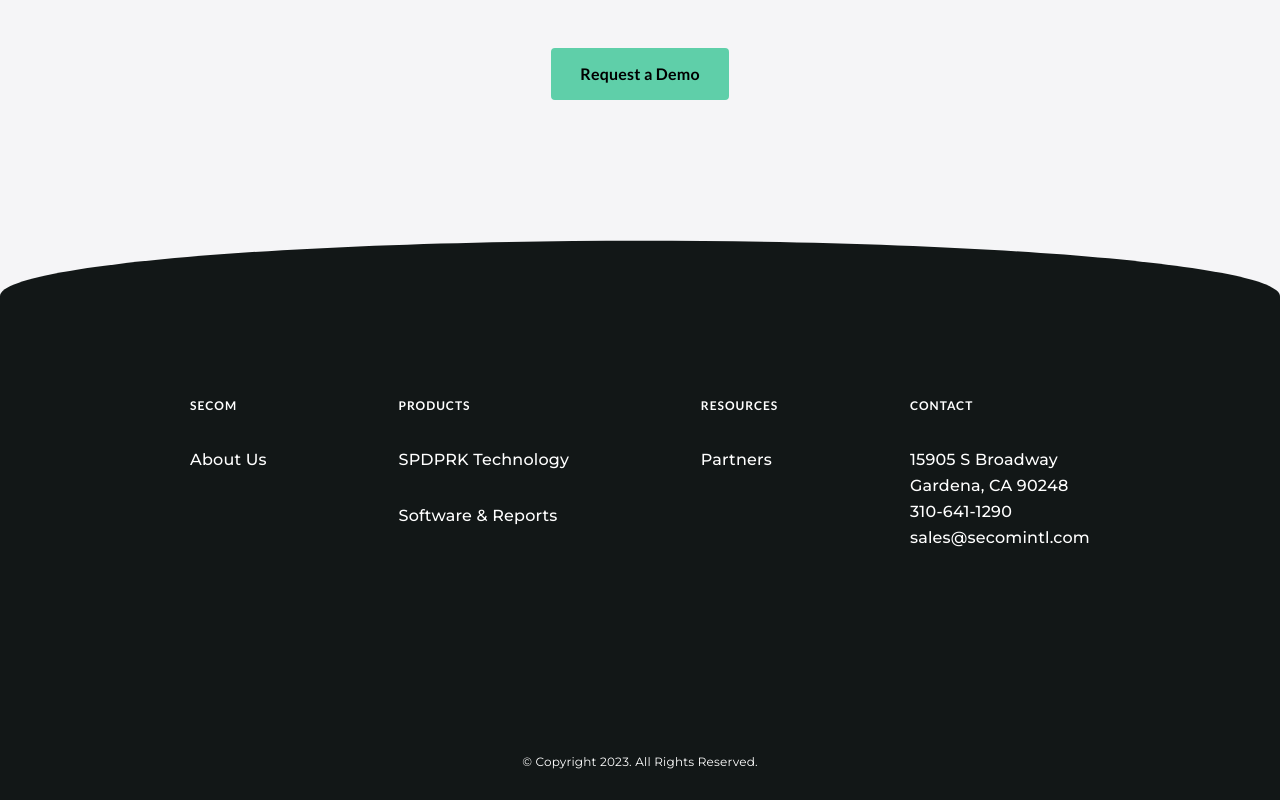
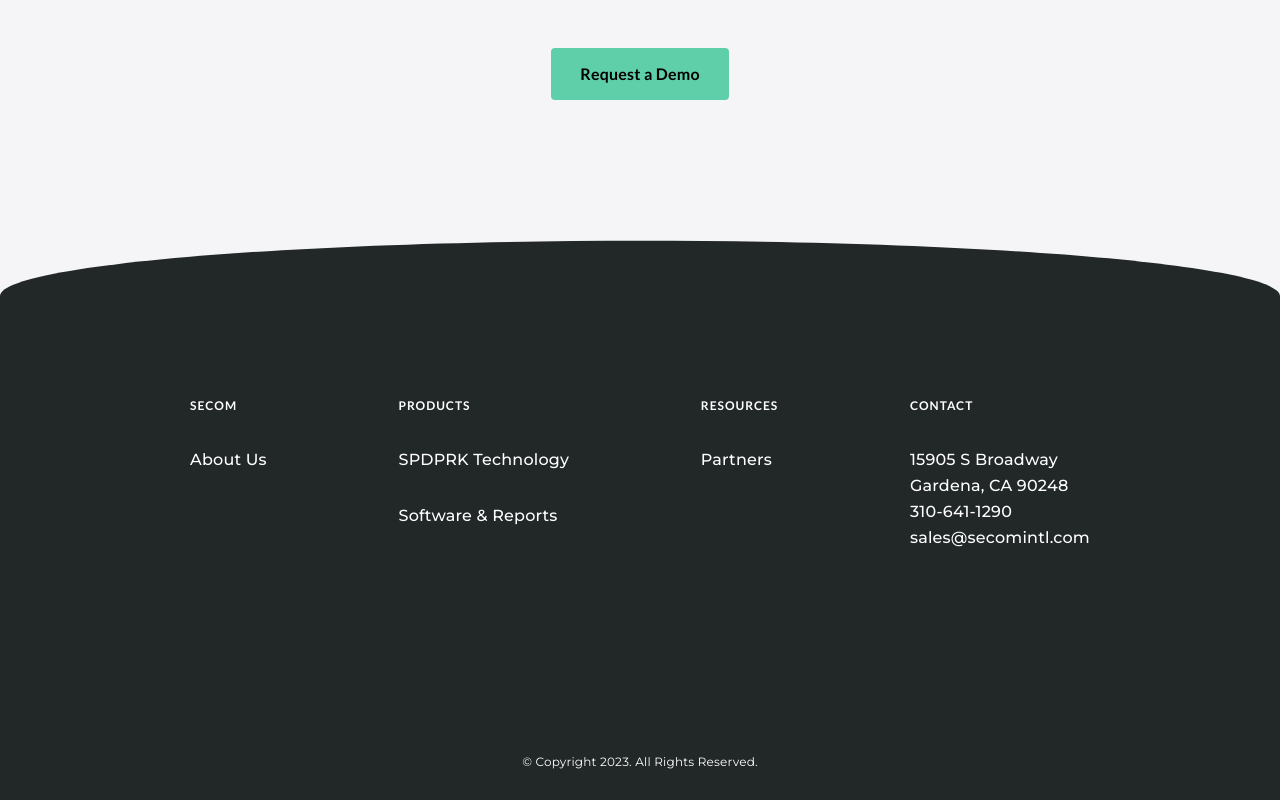
Before and after one commit to justinshane13/SPDPRK-site-v2, a Next.js app: page / in a window 1280 px wide. Shown: the part 2345-3145 px from the top of the page. Built offline with nearby package versions, Linux system fonts and the light colour scheme.

Commit message:
update footer color to dark gary

```diff
--- a/styles/Home.module.css
+++ b/styles/Home.module.css
@@ -464,7 +464,7 @@
 }
 
 .footer {
-  background: #121717;
+  background: #222727;
   padding: 100px 0px 20px 0px;
   margin-top: 100px;
 }
@@ -489,7 +489,7 @@
 }
 
 .custom_shape_divider_bottom_1682005640 .shape_fill {
-  fill: #121717;
+  fill: #222727;
 }
 
 .footerLinks {
```
